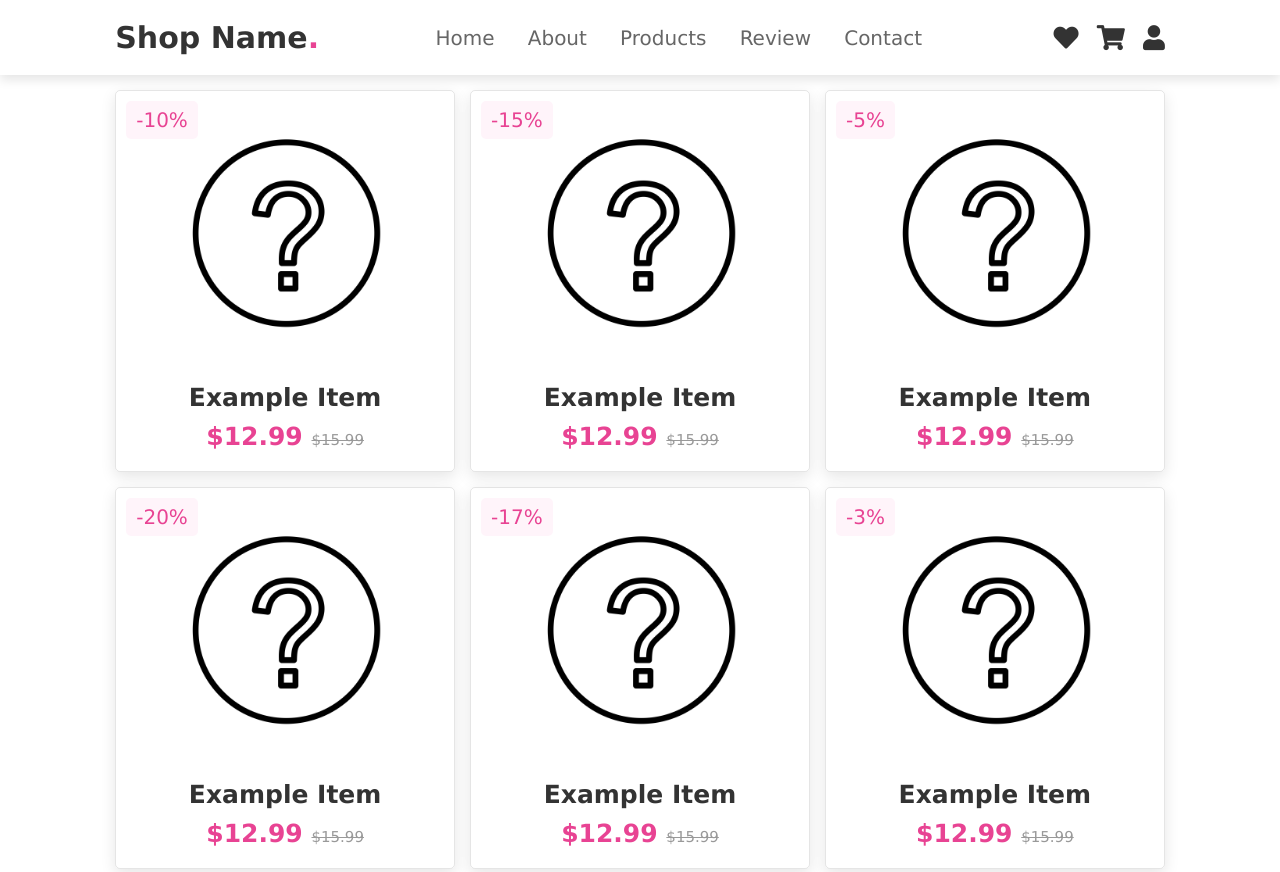
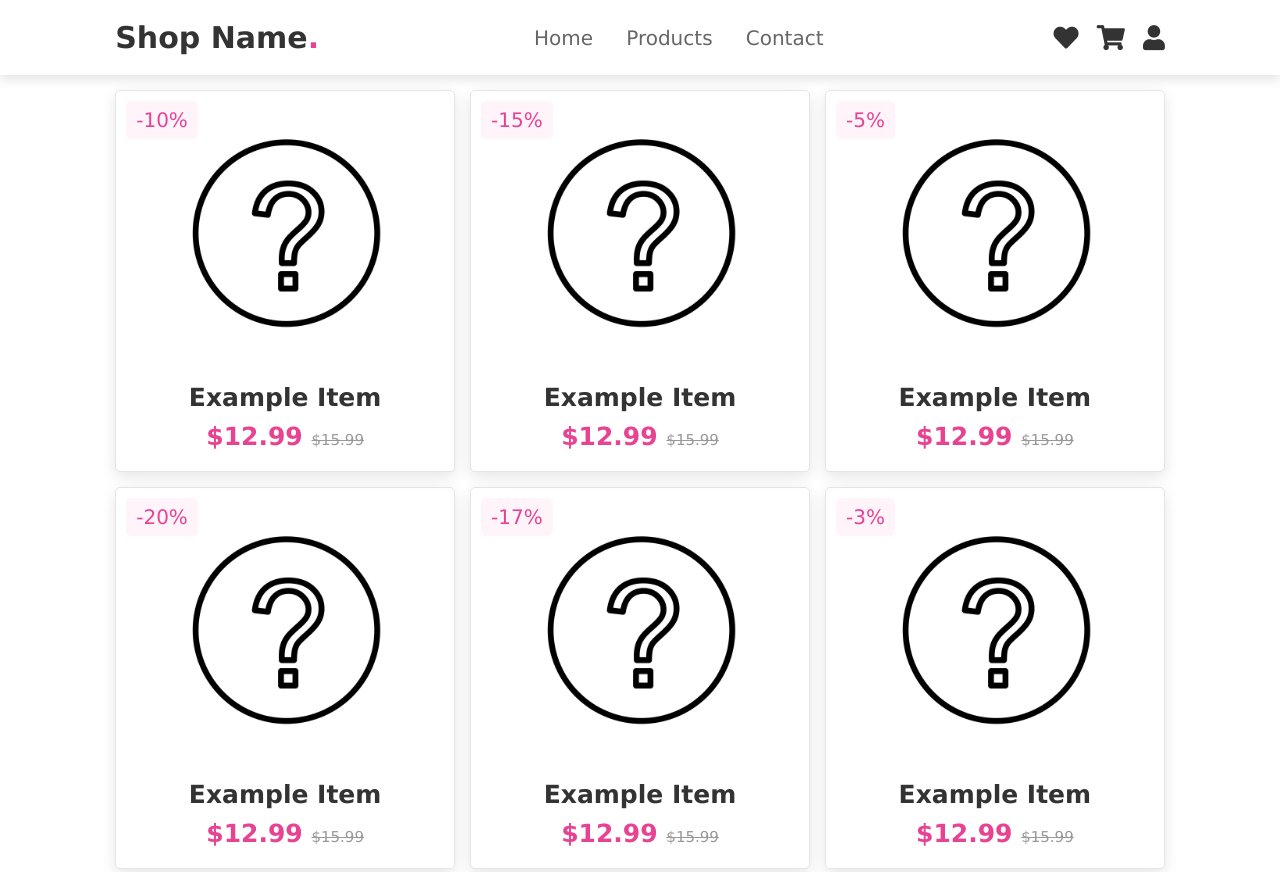
Before and after one commit to KoushaDev/shop-sample2, a plain HTML site: page root/pages/products.html in a window 1280 px wide. Shown: the top 872 px of the page. Drawn offline with Linux system fonts and the light colour scheme; files whose address does not match are found by name.

Commit message:
Update products.html

```diff
--- a/root/pages/products.html
+++ b/root/pages/products.html
@@ -26,9 +26,7 @@
 
     <nav class="navbar">
         <a href="/index.html">home</a>
-        <a href="#about">about</a>
         <a href="/pages/products.html">products</a>
-        <a href="#review">review</a>
         <a href="#contact">contact</a>
     </nav>
 
@@ -236,10 +234,10 @@
 
         <div class="box">
             <h3>quick links</h3>
-            <a href="#home">home</a>
-            <a href="#about">about</a>
+            <a href="/index.html">home</a>
+            <a href="/index.html/#about">about</a>
             <a href="/pages/prodcuts.html">products</a>
-            <a href="#review">review</a>
+            <a href="/index.html/#review">review</a>
             <a href="#contact">contact</a>
         </div>
 
```
